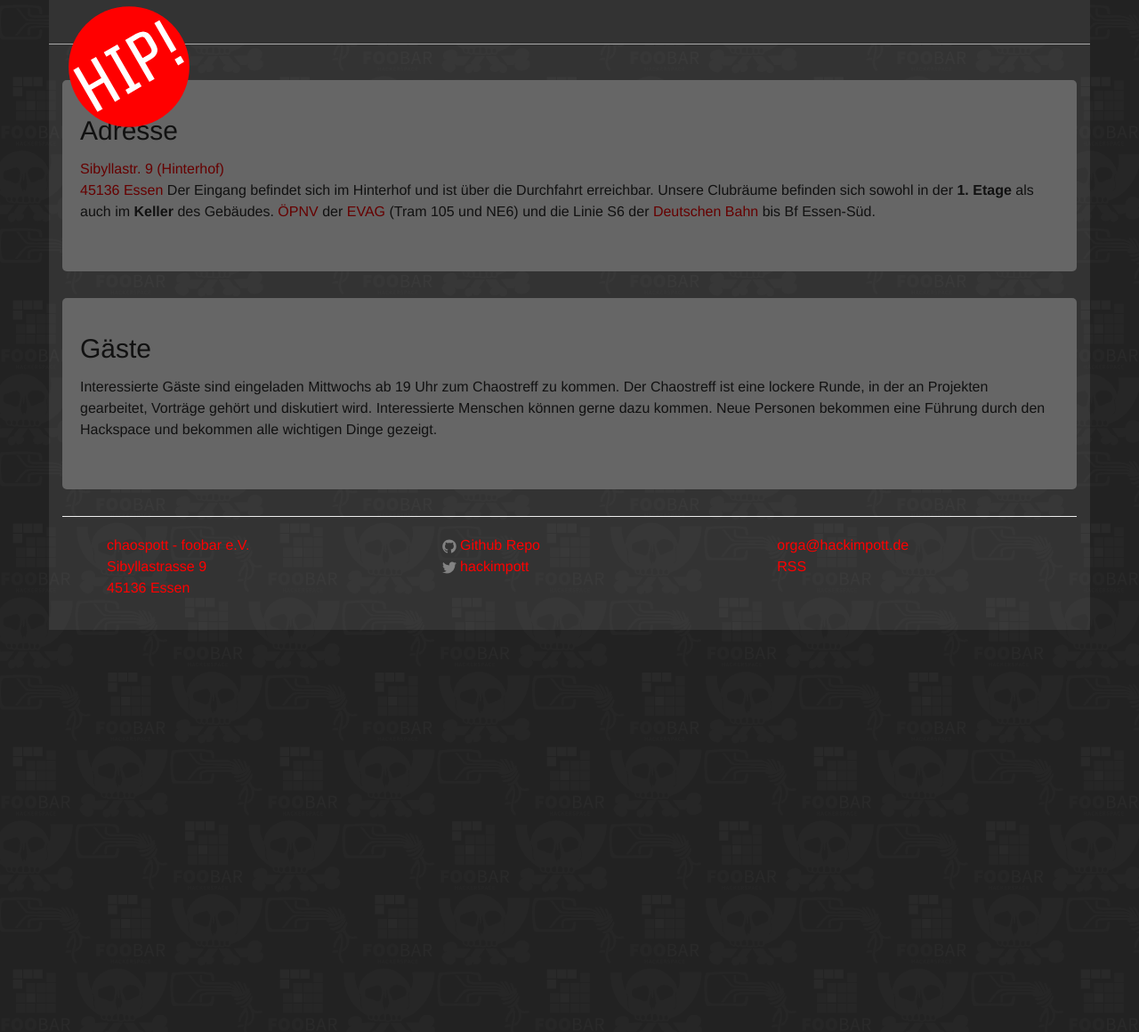
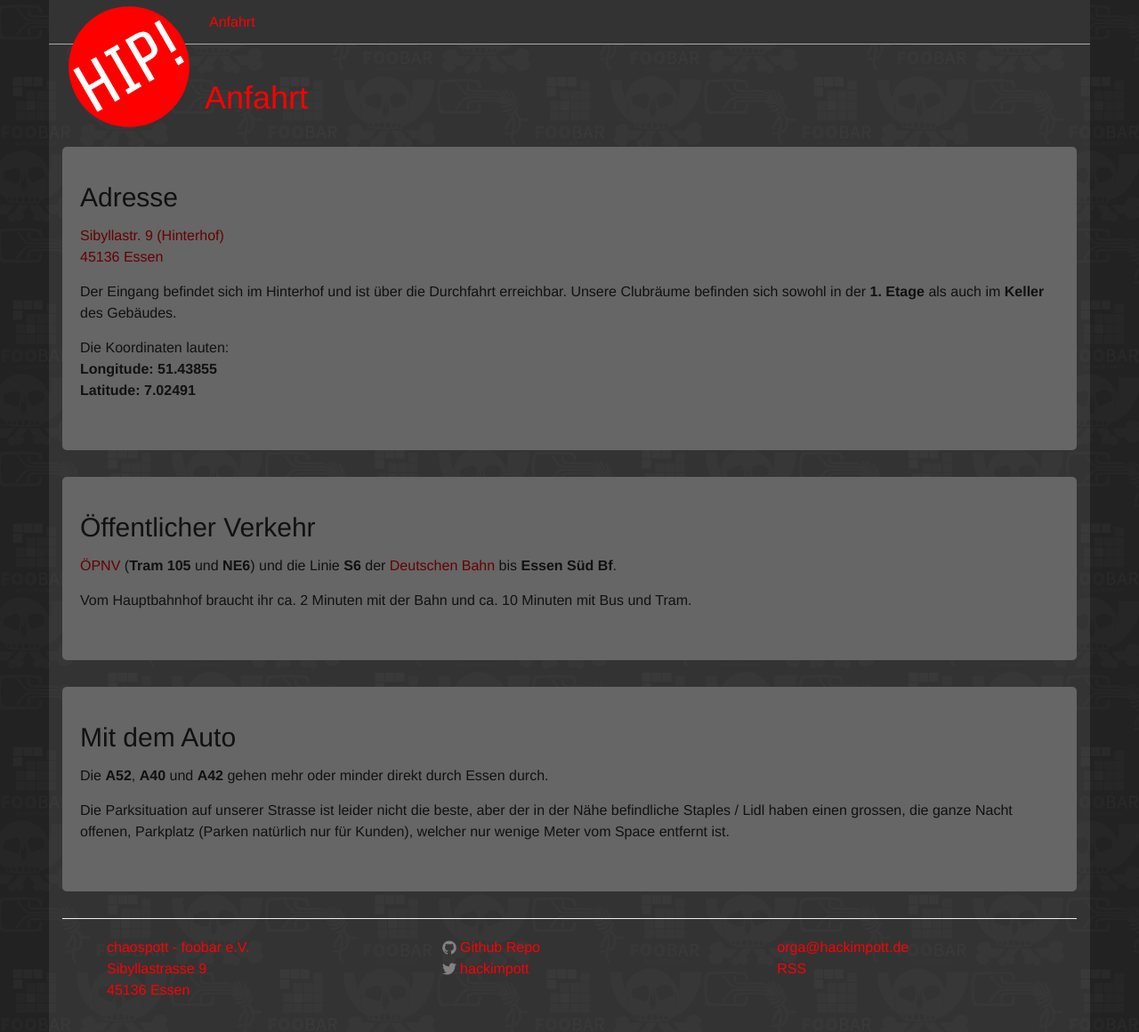
Before and after one commit to c3e/hip-site, a Jekyll site: the page built from anfahrt.html, in a window 1280 px wide and 1160 px high. Shown: the whole window at 89% size. Built offline with Jekyll 4.4.1, drawn with Linux system fonts in a browser that asks for light colours.

Commit message:
added favicon and anfahrt page

```diff
--- a/_includes/header.html
+++ b/_includes/header.html
@@ -28,12 +28,12 @@
                     <a href="#">
                         Wiki
                     </a>
-                </li>
+                </li>-->
                 <li>
                     <a href="anfahrt.html">
                         Anfahrt
                     </a>
-                </li> -->
+                </li>
             </ul>
         </div>
     </div>
--- a/_sass/_layout.scss
+++ b/_sass/_layout.scss
@@ -11,12 +11,19 @@ a {
   color: red;
 }
 
-.navbar-default .navbar-nav li a, .navbar-nav > li > a {
+h1 {
+  padding-left:160px;
+  padding-bottom:20px;
+  color: $link-primary;
+}
+
+a, .navbar-default .navbar-nav li a, .navbar-nav > li > a {
   color: red;
   text-shadow: none;
 
-  &:hover {
+  &:hover, &:visited {
     color: $link-hover;
+    text-decoration: none;
   }
 }
 
@@ -44,7 +51,6 @@ a {
 
 .navbar-default {
   background:none;
-  //background-color:transparent;
   box-shadow:none;
   border:0;
 }
--- a/anfahrt.html
+++ b/anfahrt.html
@@ -1,30 +1,51 @@
 ---
 layout: default
 ---
+
+<h1>
+    Anfahrt
+</h1>
 
 <div class="box">
     <h2>
         Adresse
     </h2>
-    <p class="text">
+    <p>
         <a href="https://www.openstreetmap.org/?mlat=51.43855&mlon=7.02491#map=18/51.43855/7.02491">
             Sibyllastr. 9 (Hinterhof)<br>
             45136 Essen
         </a>
+    </p>
+    <p>
         Der Eingang befindet sich im Hinterhof und ist über die Durchfahrt erreichbar. Unsere Clubräume befinden sich sowohl in der <strong>1. Etage</strong> als auch im <strong>Keller</strong> des Gebäudes.
-        <a href="http://www.vrr.de/">ÖPNV</a> der <a href="http://www.evag.de/">EVAG</a> (Tram 105 und NE6) und die Linie S6 der <a href="http://reiseauskunft.bahn.de/">Deutschen Bahn</a> bis Bf Essen-Süd.
+    </p>
+    <p>
+        Die Koordinaten lauten:<br>
+        <strong>Longitude: 51.43855</strong><br>
+        <strong>Latitude: 7.02491</strong>
     </p>
 </div>
 
 <div class="box">
     <h2>
-        Gäste
+        Öffentlicher Verkehr
     </h2>
-    <p class="text">
-        Interessierte Gäste sind eingeladen Mittwochs ab 19 Uhr zum Chaostreff zu kommen.
-        Der Chaostreff ist eine lockere Runde, in der an Projekten gearbeitet, Vorträge gehört und diskutiert wird.
-
-        Interessierte Menschen können gerne dazu kommen.
-        Neue Personen bekommen eine Führung durch den Hackspace und bekommen alle wichtigen Dinge gezeigt.
+    <p>
+        <a href="http://www.vrr.de/">ÖPNV</a> (<strong>Tram 105</strong> und <strong>NE6</strong>) und die Linie <strong>S6</strong> der <a href="http://reiseauskunft.bahn.de/">Deutschen Bahn</a> bis <strong>Essen Süd Bf</strong>.
+    </p>
+    <p>
+        Vom Hauptbahnhof braucht ihr ca. 2 Minuten mit der Bahn und ca. 10 Minuten mit Bus und Tram.
     </p>
 </div>
+
+<div class="box">
+    <h2>
+        Mit dem Auto
+    </h2>
+    <p>
+        Die <strong>A52</strong>, <strong>A40</strong> und <strong>A42</strong> gehen mehr oder minder direkt durch Essen durch.
+    </p>
+    <p>
+        Die Parksituation auf unserer Strasse ist leider nicht die beste, aber der in der Nähe befindliche Staples / Lidl haben einen grossen, die ganze Nacht offenen, Parkplatz (Parken natürlich nur für Kunden), welcher nur wenige Meter vom Space entfernt ist.
+    </p>
+</div>
--- a/index.html
+++ b/index.html
@@ -2,7 +2,7 @@
 layout: default
 ---
 
-<h1 style="padding-left:160px; padding-bottom:20px;">
+<h1 style="">
     {{ site.title }}
 </h1>
 
```
Also changed, not shown: favicon.ico (added), favicon.png (added).
